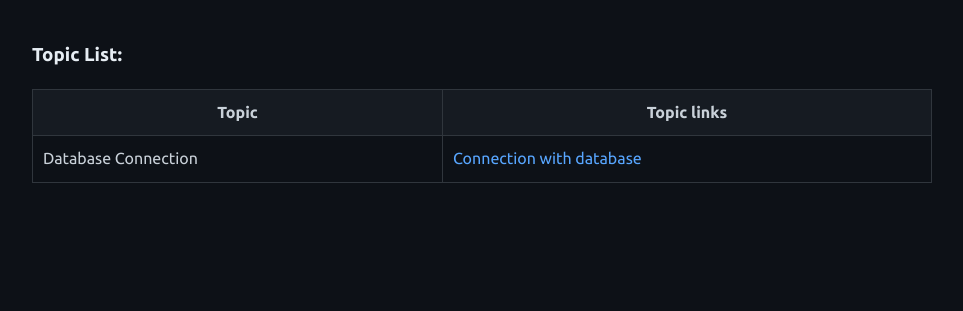
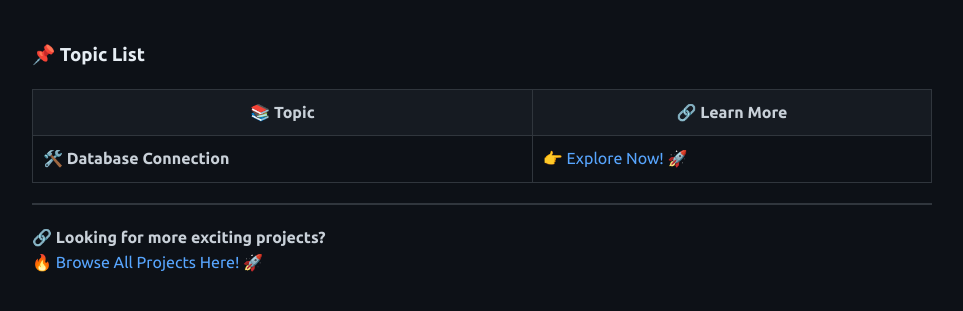
Before and after one commit to octaveweb/php, a Jekyll site: the page built from README.md, in a window 1280 px wide. Shown: the top 311 px of the page, without its empty margins (158-1121 px from the left). Built offline with Jekyll 4.4.1, drawn with Linux system fonts in a browser that asks for light colours; our own code applies the rules of GitHub Pages for plain Markdown files.

Commit message:
adding into main source link

```diff
--- a/README.md
+++ b/README.md
@@ -1,5 +1,9 @@
-### Topic List:
+### 📌 Topic List
 
-| Topic     | Topic links                      |
-| --------- | -------------------------------- |
-| Database Connection  | [Connection with database](database.md)    |
+| 📚 Topic | 🔗 Learn More |
+|---------|-------------|
+| 🛠️ **Database Connection** | 👉 [Explore Now! 🚀](database.md) |
+
+---
+🔗 **Looking for more exciting projects?**
+🔥 [Browse All Projects Here! 🚀](project-list.md)
```
Also changed, not shown: project-list.md (+5 -4 lines).
